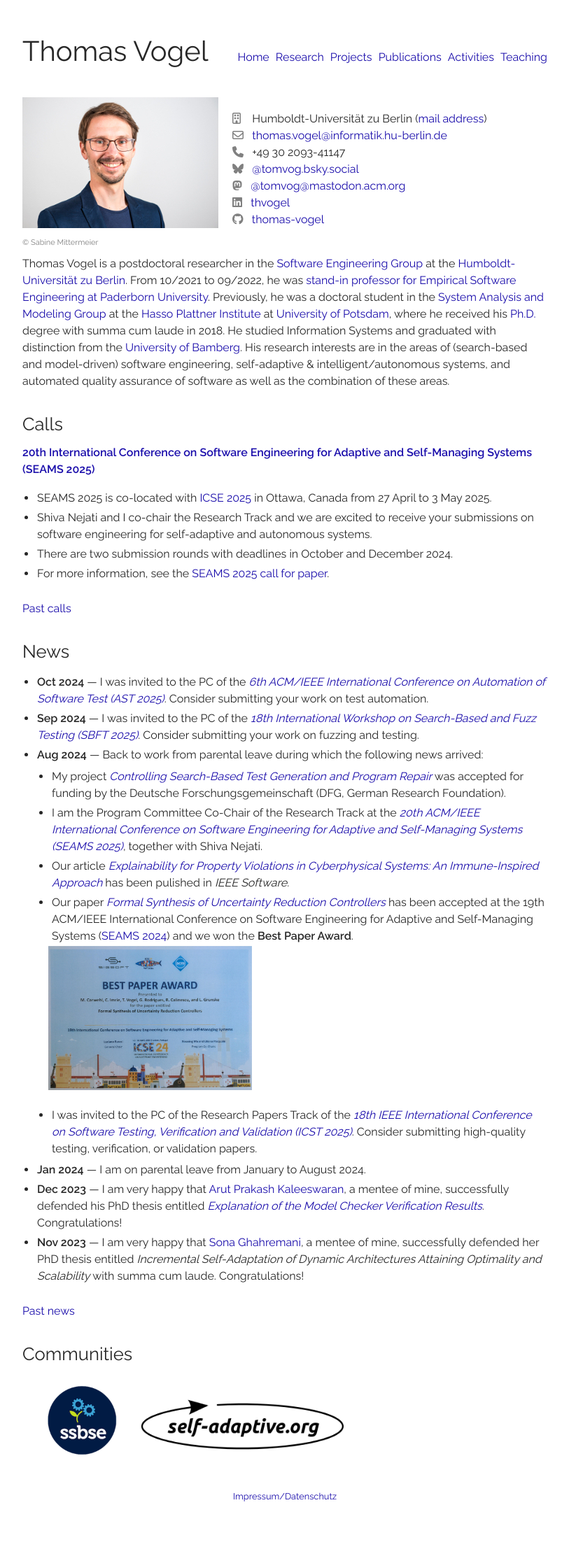
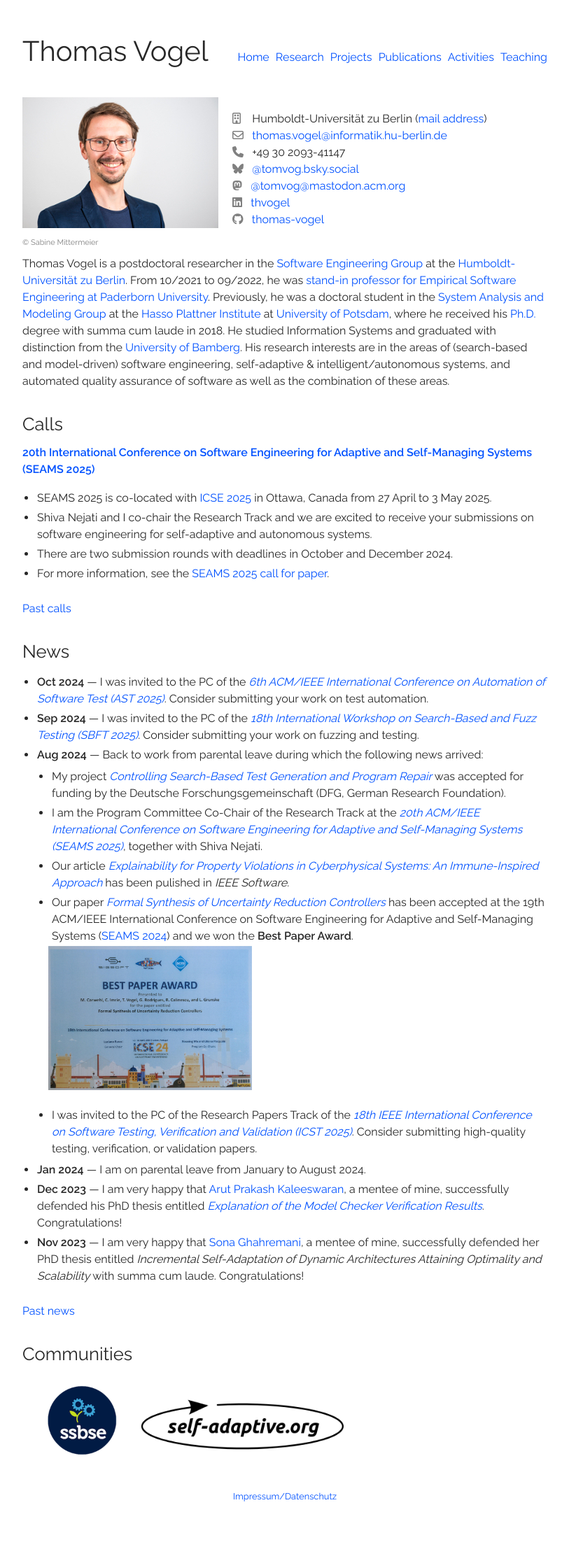
Before and after one commit to thomas-vogel/thomas-vogel.github.io, a Jekyll site: the page built from index.md, in a window 1280 px wide. Shown: the whole page at 70% size, without its empty margins (233-1046 px from the left). Built offline with Jekyll 4.4.1, drawn with Linux system fonts in a browser that asks for light colours; nearby versions of some CDN libraries.

Commit message:
Change link color to lighter blue.

```diff
--- a/assets/css/main.scss
+++ b/assets/css/main.scss
@@ -96,7 +96,8 @@ table {
 $color-black: #272727;
 $color-white: #FFFFFF;
 $color-grey: #EEEEEE;
-$color-link: #1A0DAB;
+// $color-link: #1A0DAB;
+$color-link: #0051ff;
 $color-code: #00FF00;
 $color-hire-white: #FEFEFE;
 $color-hire-black: #272727;
```
